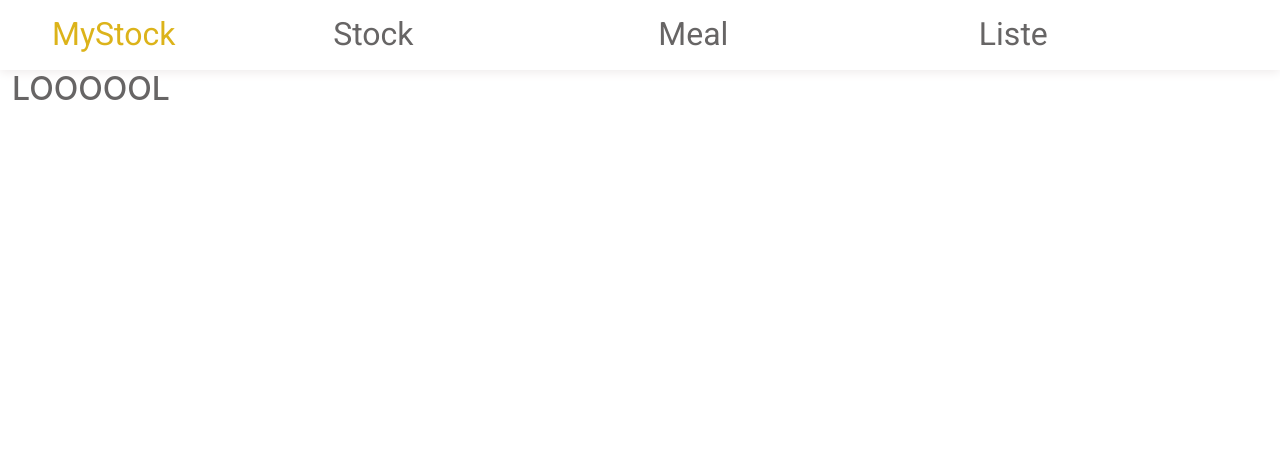
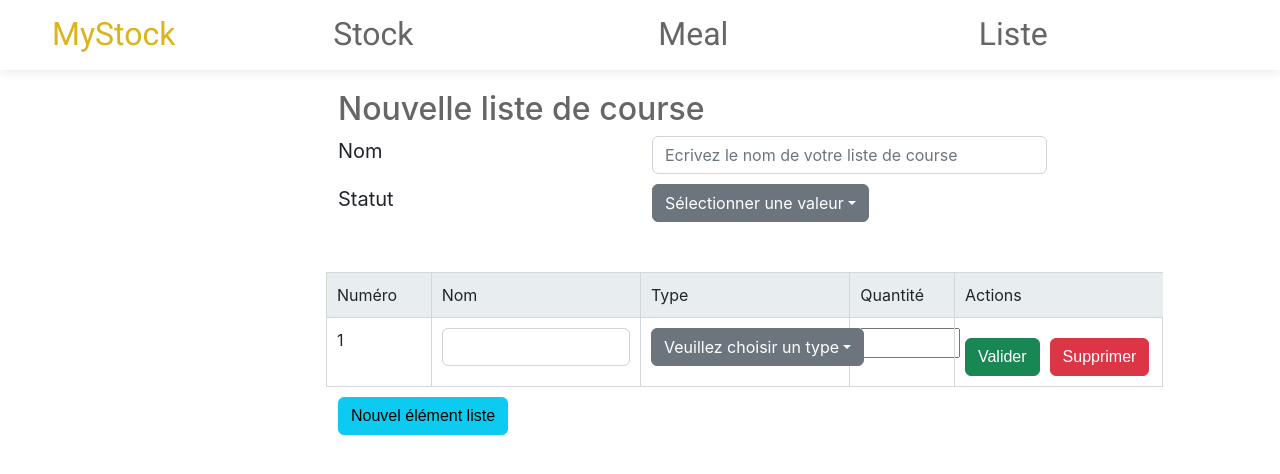
Before and after one commit to plouiserre/ShoppingManagerV2, a React (Create React App) app in the folder shopping-manager-front/: page /List/add in a window 1280 px wide. Shown: the top 474 px of the page. Built offline with nearby package versions, Linux system fonts and the light colour scheme.

Commit message:
add list static view

```diff
--- /dev/null
+++ b/shopping-manager-front/src/containers/List/ListForm/ListForm.jsx
@@ -0,0 +1,93 @@
+import { BootstrapDropdown } from "../../../components/Reusable/BootstrapDropdown/BootstrapDropdown";
+import { ListFormList } from "../ListFormList/ListFormList";
+import { CustomButton } from "../../../components/Reusable/CustomButton/CustomButton";
+import s from "./style.module.css";
+import { useState } from "react";
+
+export function ListForm() {
+  const [valueDisplay, setvalueDisplayed] = useState("Sélectionner une valeur");
+  const status = ["Brouillon", "Valide", "Obsolète"];
+
+  function clickStatusList(value) {
+    setvalueDisplayed(value);
+  }
+  return (
+    <div>
+      <form className={`container-fluid ${s.formList}`}>
+        <div class="row">
+          <div className="col-3"></div>
+          <div className="col-7">
+            <h1>Nouvelle liste de course</h1>
+          </div>
+          <div className="col-2"></div>
+        </div>
+        <div className={`row ${s.lineForm}`}>
+          <div className="col-3"></div>
+          <div className="col-3">Nom</div>
+          <div className="col-4">
+            <input
+              type="text"
+              className="form-control"
+              placeholder="Ecrivez le nom de votre liste de course"
+            />
+          </div>
+          <div className="col-2"></div>
+        </div>
+        <div className={`row ${s.lineForm}`}>
+          <div className="col-3"></div>
+          <div className="col-3">Statut</div>
+          <div className="col-4">
+            <BootstrapDropdown
+              dropdownValues={valueDisplay}
+              values={status}
+              clickDropDownAction={clickStatusList}
+            />
+          </div>
+          <div className="col-2"></div>
+        </div>
+        <div className={`${s.listSub}`}>
+          <div className={`row`}>
+            <div className={`col-3`}></div>
+            <div
+              className={`col-1 ${s.cellMealsSubList} ${s.cellMealsSubListDarkBackgroundColor}`}
+            >
+              Numéro
+            </div>
+            <div
+              className={`col-2 ${s.cellMealsSubList} ${s.cellMealsSubListDarkBackgroundColor}`}
+            >
+              Nom
+            </div>
+            <div
+              className={`col-2 ${s.cellMealsSubList} ${s.cellMealsSubListDarkBackgroundColor}`}
+            >
+              Type
+            </div>
+            <div
+              className={`col-1 ${s.cellMealsSubList} ${s.cellMealsSubListDarkBackgroundColor}`}
+            >
+              Quantité
+            </div>
+            <div
+              className={`col-2 ${s.cellMealsSubList} ${s.cellMealsSubListDarkBackgroundColor}`}
+            >
+              Actions
+            </div>
+          </div>
+          <ListFormList />
+        </div>
+        <div className={`row ${s.lineForm}`}>
+          <div className="col-3"></div>
+          <div className="col-7">
+            <CustomButton
+              labelButton={"Nouvel élément liste"}
+              actionButton={() => alert("nouvel élément")}
+              customClass={"btn btn-info"}
+            />
+          </div>
+          <div className="col-2"></div>
+        </div>
+      </form>
+    </div>
+  );
+}
--- /dev/null
+++ b/shopping-manager-front/src/containers/List/ListForm/style.module.css
@@ -0,0 +1,30 @@
+.formList{
+    padding-top: 20px;
+}
+
+.lineForm{
+    padding-bottom: 10px;
+    font-size: 20px;
+}
+
+.listSub{
+    margin-top: 40px;
+}
+
+.cellMealsSubList{
+    padding: 10px;
+    border-top : 1px solid #d2d7db;
+    border-left: 1px solid #d2d7db;
+}
+
+.cellMealsSubListRight{
+    border-right : 1px solid #d2d7db;
+}
+
+.cellMealsSubListbottom{
+    border-bottom : 1px solid #d2d7db;
+}
+
+.cellMealsSubListDarkBackgroundColor{
+    background-color: #e8eef0;
+}
--- /dev/null
+++ b/shopping-manager-front/src/containers/List/ListFormList/ListFormList.jsx
@@ -0,0 +1,5 @@
+import { ListFormListItem } from "../ListFormListItem/ListFormListItem";
+
+export function ListFormList() {
+  return <ListFormListItem />;
+}
--- /dev/null
+++ b/shopping-manager-front/src/containers/List/ListFormListItem/ListFormListItem.jsx
@@ -0,0 +1,64 @@
+import s from "./style.module.css";
+import { BootstrapDropdown } from "../../../components/Reusable/BootstrapDropdown/BootstrapDropdown";
+import { CustomButton } from "../../../components/Reusable/CustomButton/CustomButton";
+import { useState } from "react";
+
+export function ListFormListItem() {
+  const [typeElementListValues, setTypeElementListValues] = useState(
+    "Veuillez choisir un type"
+  );
+  //TODO voir comment centraliser le type de stock ou d'élément de la liste
+  const typeElementLists = ["Légumes", "Viande", "Petit déjeuner"];
+
+  function clickDropdownListTypeElementList(value) {
+    setTypeElementListValues(value);
+  }
+  return (
+    <>
+      <div className="row">
+        <div className="col-3"></div>
+        <div
+          className={`col-1 ${s.cellListsSubList} ${s.cellListsSubListbottom}`}
+        >
+          1
+        </div>
+        <div
+          className={`col-2 ${s.cellListsSubList} ${s.cellListsSubListbottom}`}
+        >
+          <input type="text" className="form-control" />
+        </div>
+        <div
+          className={`col-2 ${s.cellListsSubList} ${s.cellListsSubListbottom}`}
+        >
+          <BootstrapDropdown
+            dropdownValues={typeElementListValues}
+            clickDropDownAction={clickDropdownListTypeElementList}
+            values={typeElementLists}
+          />
+        </div>
+        <div
+          className={`col-1 ${s.cellListsSubList} ${s.cellListsSubListbottom}`}
+        >
+          <input type="number" className={`${s.numberQuantityListItem}`} />
+        </div>
+        <div
+          className={`col-2 ${s.cellListsSubList} ${s.cellListsSubListRight} ${s.cellListsSubListbottom}`}
+        >
+          <div className={`${s.actionsListsLittle}`}>
+            <CustomButton
+              labelButton={"Valider"}
+              actionButton={() => alert("validation")}
+              customClass={"btn btn-success"}
+            />
+            <CustomButton
+              labelButton={"Supprimer"}
+              actionButton={() => alert("suppression")}
+              customClass={"btn btn-danger"}
+            />
+          </div>
+        </div>
+        <div className={`col-2`}></div>
+      </div>
+    </>
+  );
+}
--- /dev/null
+++ b/shopping-manager-front/src/containers/List/ListFormListItem/style.module.css
@@ -0,0 +1,27 @@
+.cellListsSubList{
+    padding: 10px;
+    border-top : 1px solid #d2d7db;
+    border-left: 1px solid #d2d7db;
+}
+
+.cellListsSubListRight{
+    border-right : 1px solid #d2d7db;
+}
+
+.cellListsSubListbottom{
+    border-bottom : 1px solid #d2d7db;
+}
+
+.cellListsSubListDarkBackgroundColor{
+    background-color: #e8eef0;
+}
+
+.numberQuantityListItem{
+    width: 100px;
+}
+
+.actionsListsLittle{
+    display: inline-flex;
+    column-gap: 10px;
+    justify-content: space-between;
+}
--- a/shopping-manager-front/src/pages/List/AddList.jsx
+++ b/shopping-manager-front/src/pages/List/AddList.jsx
@@ -1,3 +1,5 @@
+import { ListForm } from "../../containers/List/ListForm/ListForm";
+
 export function AddList() {
-  return <h1>LOOOOOL</h1>;
+  return <ListForm />;
 }
```
